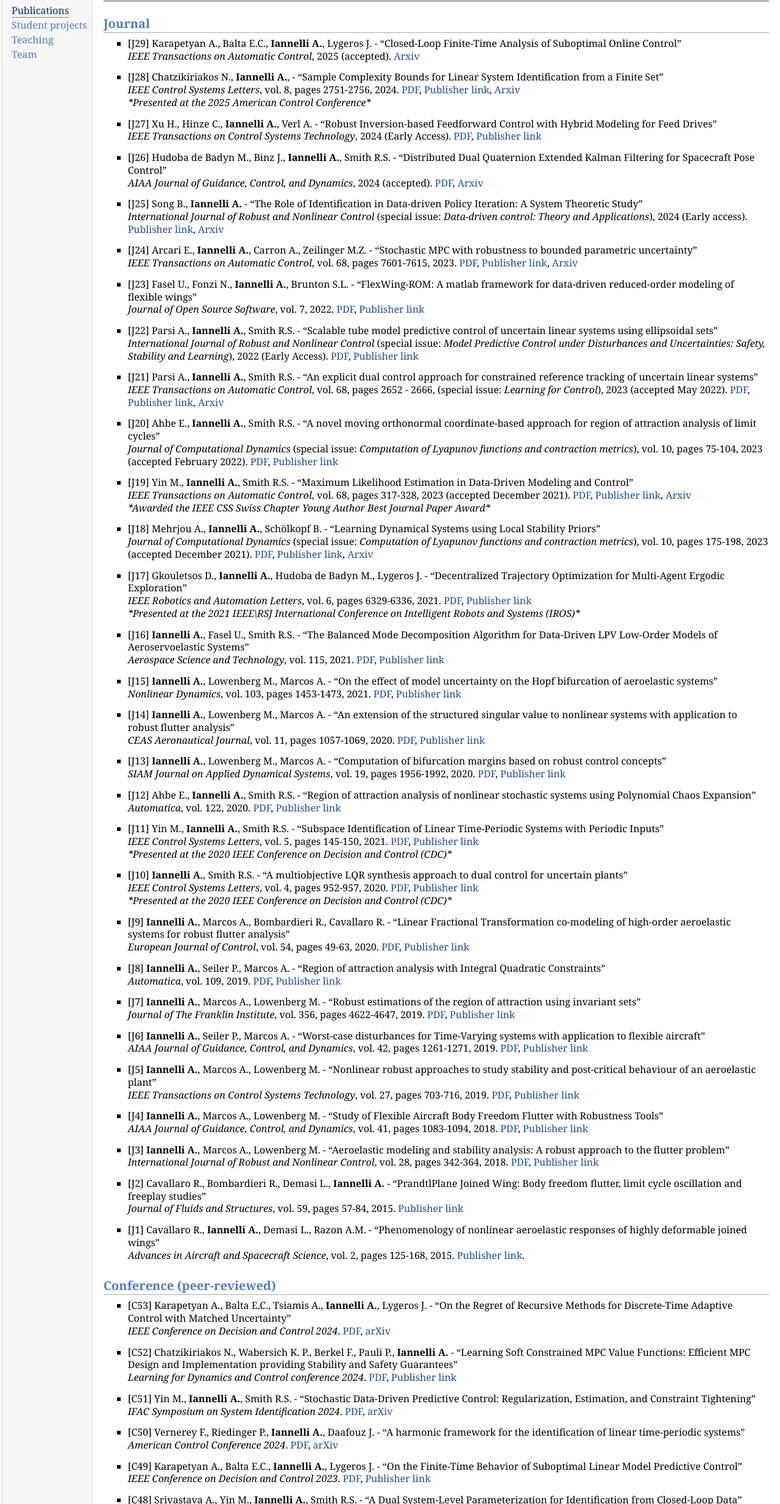
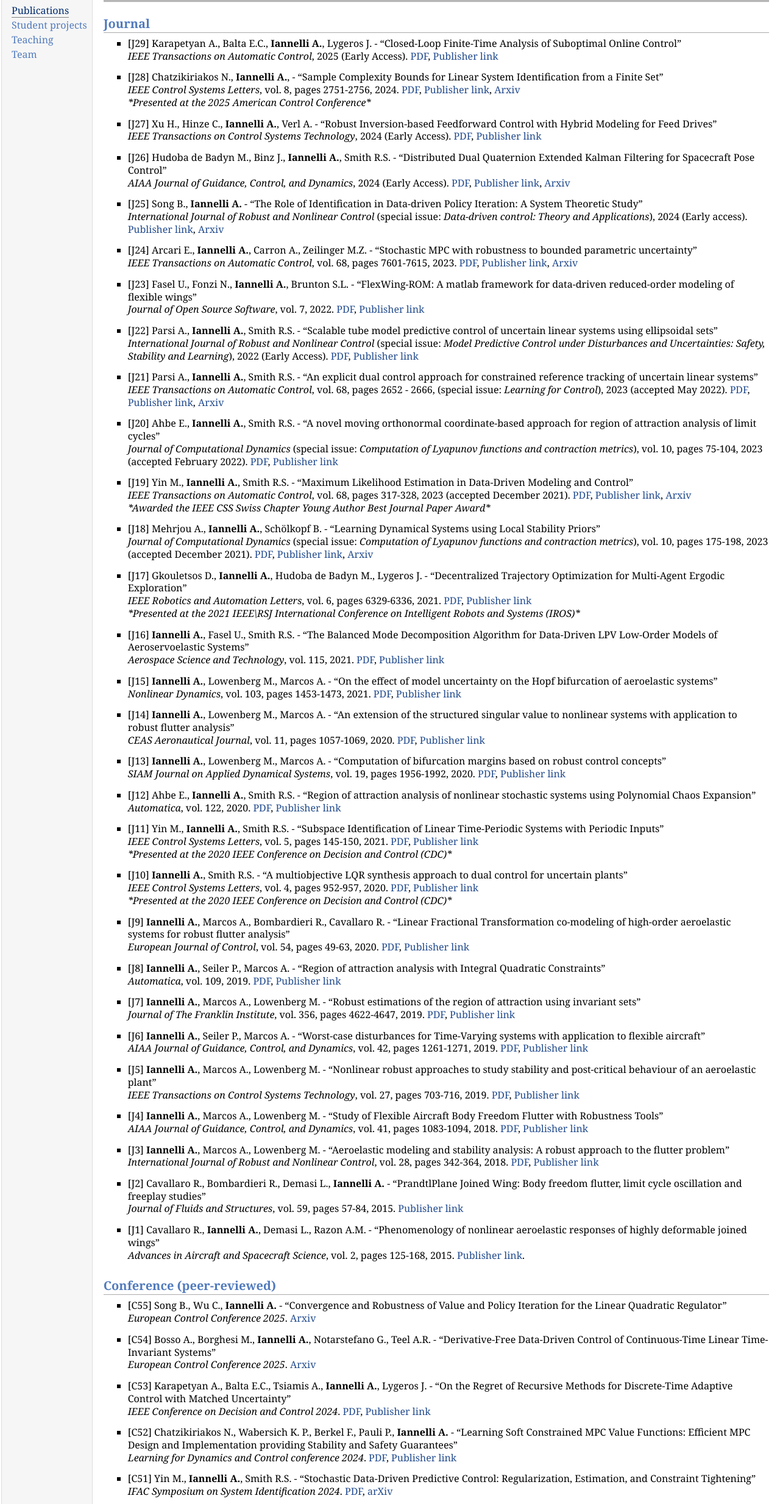
Before and after one commit to AndreaIan/andreaian.github.io, a plain HTML site: page pubs.html in a window 1280 px wide. Shown: the part 71-2538 px from the top of the page at 61% size. Drawn offline with Linux system fonts and the light colour scheme.

Commit message:
early March 2025

```diff
--- a/pubs.html
+++ b/pubs.html
@@ -26,7 +26,7 @@
 <h2>Journal</h2>
 <ul>
 <li><p>[J29] Karapetyan A., Balta E.C., <b>Iannelli A.</b>, Lygeros J. - &ldquo;Closed-Loop Finite-Time Analysis of Suboptimal Online Control&rdquo; <br />
-<i>IEEE Transactions on Automatic Control</i>, 2025 (accepted). <a href="https://arxiv.org/abs/2312.05607">Arxiv</a> </p>
+<i>IEEE Transactions on Automatic Control</i>, 2025 (Early Access). <a href="pub/TAC25-OnlineSubOpt.pdf">PDF</a>, <a href="https://ieeexplore.ieee.org/document/10878460">Publisher link</a> </p>
 </li>
 </ul>
 <ul>
@@ -42,7 +42,7 @@
 </ul>
 <ul>
 <li><p>[J26] Hudoba de Badyn M., Binz J., <b>Iannelli A.</b>, Smith R.S. - &ldquo;Distributed Dual Quaternion Extended Kalman Filtering for Spacecraft Pose Control&rdquo; <br />
-<i>AIAA Journal of Guidance, Control, and Dynamics</i>,  2024 (accepted). <a href="pub/JGCD23_dq_ekf.pdf">PDF</a>, <a href="https://arxiv.org/abs/2411.19033">Arxiv</a> </p>
+<i>AIAA Journal of Guidance, Control, and Dynamics</i>,  2024 (Early Access). <a href="pub/JGCD23_dq_ekf.pdf">PDF</a>, <a href="https://arc.aiaa.org/doi/10.2514/1.G007825">Publisher link</a>, <a href="https://arxiv.org/abs/2411.19033">Arxiv</a> </p>
 </li>
 </ul>
 <ul>
@@ -176,8 +176,18 @@
 </ul>
 <h2>Conference (peer-reviewed) </h2>
 <ul>
+<li><p>[C55] Song B., Wu C., <b>Iannelli A.</b> - &ldquo;Convergence and Robustness of Value and Policy Iteration for the Linear Quadratic Regulator&rdquo; <br />
+<i>European Control Conference 2025</i>. <a href="https://arxiv.org/abs/2411.04548">Arxiv</a>  </p>
+</li>
+</ul>
+<ul>
+<li><p>[C54] Bosso A., Borghesi M., <b>Iannelli A.</b>, Notarstefano G., Teel A.R. - &ldquo;Derivative-Free Data-Driven Control of Continuous-Time Linear Time-Invariant Systems&rdquo; <br />
+<i>European Control Conference 2025</i>. <a href="https://arxiv.org/abs/2410.24167">Arxiv</a>  </p>
+</li>
+</ul>
+<ul>
 <li><p>[C53] Karapetyan A., Balta E.C., Tsiamis A., <b>Iannelli A.</b>, Lygeros J. - &ldquo;On the Regret of Recursive Methods for Discrete-Time Adaptive Control with Matched Uncertainty&rdquo; <br />
-<i>IEEE Conference on Decision and Control 2024</i>. <a href="pub/CDC_24_DT_Adaptive.pdf">PDF</a>, <a href="https://arxiv.org/abs/2404.02023">arXiv</a>  </p>
+<i>IEEE Conference on Decision and Control 2024</i>. <a href="pub/CDC_24_DT_Adaptive.pdf">PDF</a>, <a href="https://ieeexplore.ieee.org/document/10886404">Publisher link</a>  </p>
 </li>
 </ul>
 <ul>
```
Also changed, not shown: index.html (+10 -7 lines), 1 other file.
